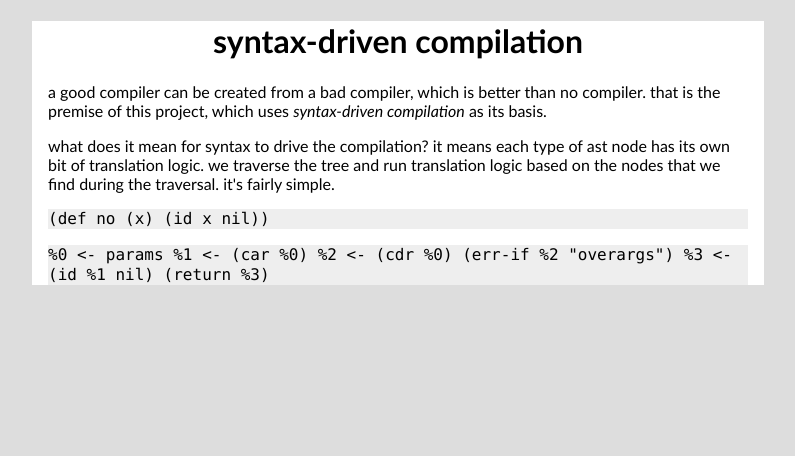
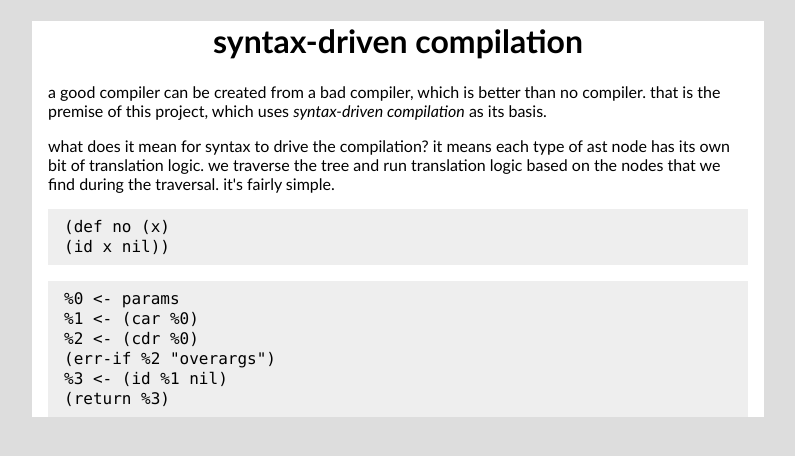
Before and after one commit to masak/syntax-driven, a React (Create React App) app: page / in a window 1280 px wide. Shown: the top 456 px of the page, without its empty margins (242-1037 px from the left). Built offline with nearby package versions, Linux system fonts and the light colour scheme.

Commit message:
Try to get newlines into a <pre>

```diff
--- a/src/App.css
+++ b/src/App.css
@@ -21,7 +21,8 @@ main {
 
 pre {
   background-color: #eee;
-  white-space: pre-line;
+  white-space: pre;
+  padding: 0.5em 1em 0.5em;
 }
 
 code {
--- a/src/App.js
+++ b/src/App.js
@@ -20,14 +20,14 @@ const App = (props) => (
         find during the traversal. it's fairly simple.
     </p>
 
-    <pre><code>(def no (x)
+    <pre><code>(def no (x) { "\n" }
   (id x nil))</code></pre>
 
-    <pre><code>%0 &lt;- params
-%1 &lt;- (car %0)
-%2 &lt;- (cdr %0)
-(err-if %2 "overargs")
-%3 &lt;- (id %1 nil)
+    <pre><code>%0 &lt;- params { "\n" }
+%1 &lt;- (car %0) { "\n" }
+%2 &lt;- (cdr %0) { "\n" }
+(err-if %2 "overargs") { "\n" }
+%3 &lt;- (id %1 nil) { "\n" }
 (return %3)</code></pre>
 
   </main>
```
